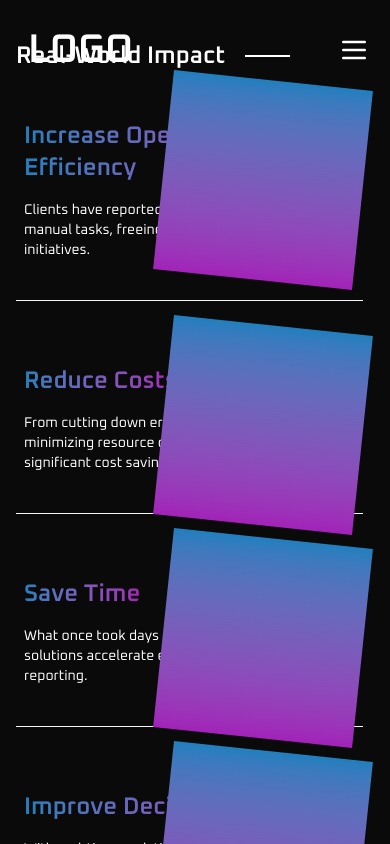
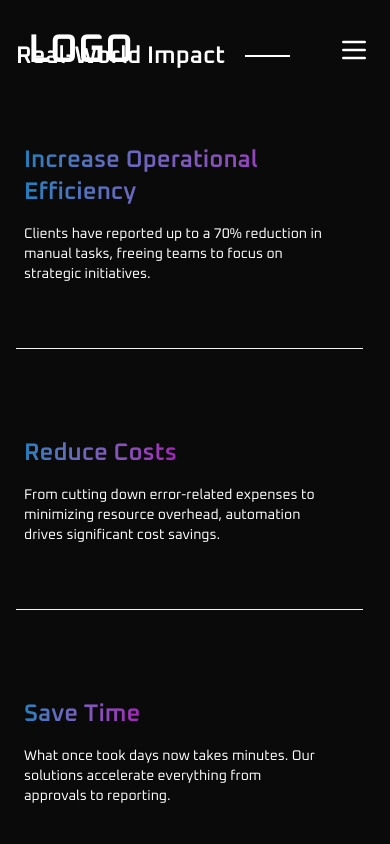
Before and after one commit to Maryammuhammadafzal/Bussiness-Automation-Landing-Page, a Next.js app: page /features in a window 390 px wide. Shown: the top 844 px of the page. Built offline with nearby package versions, Linux system fonts and the light colour scheme.

Commit message:
creating new section

```diff
--- a/package.json
+++ b/package.json
@@ -10,6 +10,8 @@
   },
   "dependencies": {
     "@radix-ui/react-slot": "^1.2.3",
+    "@types/aos": "^3.0.7",
+    "aos": "^2.3.4",
     "class-variance-authority": "^0.7.1",
     "clsx": "^2.1.1",
     "lucide-react": "^0.525.0",
--- a/src/app/features/page.tsx
+++ b/src/app/features/page.tsx
@@ -1,8 +1,22 @@
 
+'use client'
 import Heading from '@/components/Heading'
-import React from 'react'
+import Aos from 'aos';
+import React, { useEffect, useState } from 'react'
+import 'aos/dist/aos.css'
+const FeaturesPage = () => {
+    const [isMobile, setIsMobile] = useState(false);
 
-const FeaturesPage = () => {
+    useEffect(() => {
+        Aos.init({
+            duration: 1000,
+            once: true,
+        })
+
+        if (typeof window !== 'undefined') {
+            setIsMobile(window.innerWidth < 768)
+        }
+    }, []);
     const choose_data = [
         {
             title: 'Increase Operational Efficiency',
@@ -31,14 +45,14 @@ const FeaturesPage = () => {
             <Heading title='Real-World Impact' />
             <div className='flex flex-col gap-6 w-full h-auto'>
                 {choose_data.map(({ title, description }, index) => (
-                    <div key={index} className='lg:w-[70%] md:w-[85%] w-[97%] relative h-auto py-10  group sm:px-4 px-2 flex flex-col border-b border-secondary  gap-4 '>
-                        <h3 className='gradient-title w-fit font-semibold xl:text-[40px] lg:text-4xl sm:text-3xl text-2xl max-md:max-w-sm'>
+                    <div key={index} className='lg:w-[70%] md:w-[85%] w-[97%] relative h-auto md:py-10 py-16  group sm:px-4 px-2 flex flex-col border-b border-secondary  gap-4 '>
+                        <h3 className='gradient-title w-fit font-semibold xl:text-[40px] lg:text-4xl sm:text-3xl text-2xl max-md:max-w-sm max-sm:max-w-[300px]'>
                             {title}
                         </h3>
-                        <p className='sm:text-base text-sm lg:max-w-2xl md:max-w-xl max-w-sm'>
+                        <p className='sm:text-base text-sm lg:max-w-2xl md:max-w-xl sm:max-w-sm max-w-[300px] '>
                             {`${description}`}
                         </p>
-                        <div className='absolute top-0 md:left-0 right-0 md:w-[265px] md:h-[295px] w-[200px] h-[200px] gradient md:-translate-x-100 transition-transform duration-700 rotate-6 md:group-hover:translate-x-[800px]'></div>
+                        <div data-aos={isMobile? 'fade-up' : undefined} className='absolute md:top-0 top-3 md:left-0 right-0 md:w-[265px] md:h-[295px] sm:w-[200px] sm:h-[200px] w-[170px] h-[170px] gradient md:-translate-x-100 transition-transform duration-700 rotate-6 md:group-hover:translate-x-[800px]'></div>
                     </div>
                 ))}
             </div>
--- /dev/null
+++ b/src/app/stories/page.tsx
@@ -0,0 +1,17 @@
+import Image from 'next/image'
+import React from 'react'
+
+const StoriesPage = () => {
+    return (
+        <div className='w-full h-full flex md:flex-row flex-col lg:p-8 md:p-5 mt-30 md:justify-between justify-center items-center gap-6'>
+            <div className='md:w-1/2 sm:w-[60%] xs:w-[70%] w-[85%] flex justify-end'>
+                <Image src='/images/hero-image.png' alt='hero-image' width={630} height={420} />
+            </div>
+            <div className='md:w-1/2 sm:w-[60%] xs:w-[70%] w-[85%] flex justify-end'>
+                <Image src='/images/hero-image.png' alt='hero-image' width={630} height={420} />
+            </div>
+        </div>
+    )
+}
+
+export default StoriesPage
```
Also changed, not shown: 1 other file (tests, documents, lock files or other folders).
